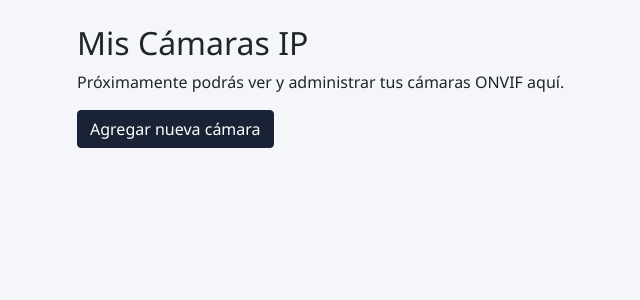
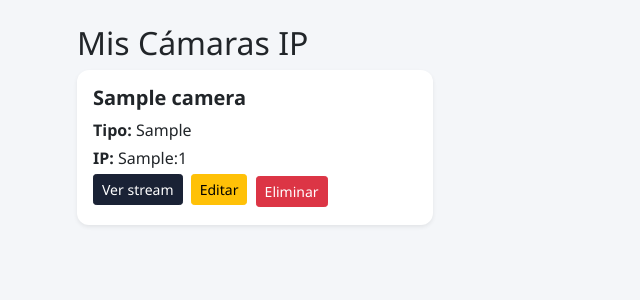
Before and after one commit to LeoSole423/IngresoPolo, a Flask app: page /camera/ in a window 1280 px wide. Shown: the part 64-364 px from the top of the page, without its empty margins (5-645 px from the left). Run offline with Flask 2, Linux system fonts and the light colour scheme; a user stored in the database is signed in; tables that the repository leaves empty hold one stand-in row (values such as "Sample post").

Commit message:
Cámaras: agregar editar y eliminar cámara en dashboard, rutas y templates actualizados

```diff
--- a/app/templates/camera/add.html
+++ b/app/templates/camera/add.html
@@ -1,6 +1,6 @@
 {% extends 'base.html' %}
 {% block content %}
-<h2>Agregar nueva cámara</h2>
+<h2>{% if edit_mode %}Editar cámara{% else %}Agregar nueva cámara{% endif %}</h2>
 <form method="post" id="cameraForm">
     {{ form.hidden_tag() }}
     <div class="mb-3">
@@ -32,7 +32,7 @@
         {{ form.stream_url(class_='form-control', id='stream_url', placeholder='http://ip:puerto/stream o /snapshot.jpg') }}
         <small class="form-text text-muted">Ejemplo: http://192.168.1.100:8080/video</small>
     </div>
-    <button type="submit" class="btn btn-success">Agregar cámara</button>
+    <button type="submit" class="btn btn-success">{% if edit_mode %}Guardar cambios{% else %}Agregar cámara{% endif %}</button>
 </form>
 
 <script>
--- a/app/templates/camera/home.html
+++ b/app/templates/camera/home.html
@@ -1,6 +1,26 @@
 {% extends 'base.html' %}
 {% block content %}
 <h2>Mis Cámaras IP</h2>
-<p>Próximamente podrás ver y administrar tus cámaras ONVIF aquí.</p>
-<a href="{{ url_for('camera.add_camera') }}" class="btn btn-primary">Agregar nueva cámara</a>
+{% if cameras and cameras|length > 0 %}
+    <div class="row">
+        {% for camera in cameras %}
+        <div class="col-md-6 col-lg-4 mb-4">
+            <div class="card h-100 border-0 shadow-sm">
+                <div class="card-body">
+                    <h5 class="card-title fw-bold">{{ camera.name }}</h5>
+                    <p class="mb-1"><strong>Tipo:</strong> {{ camera.type }}</p>
+                    <p class="mb-1"><strong>IP:</strong> {{ camera.ip }}{% if camera.port %}:{{ camera.port }}{% endif %}</p>
+                    <a href="{{ url_for('camera.view_camera', camera_id=camera.id) }}" class="btn btn-primary btn-sm mb-1">Ver stream</a>
+<a href="{{ url_for('camera.edit_camera', camera_id=camera.id) }}" class="btn btn-warning btn-sm mb-1 ms-1">Editar</a>
+<form method="POST" action="{{ url_for('camera.delete_camera', camera_id=camera.id) }}" style="display:inline;" onsubmit="return confirm('¿Estás seguro de que deseas eliminar esta cámara?');">
+    <button type="submit" class="btn btn-danger btn-sm ms-1">Eliminar</button>
+</form>
+                </div>
+            </div>
+        </div>
+        {% endfor %}
+    </div>
+{% else %}
+    <div class="alert alert-info">No tienes cámaras registradas. <a href='{{ url_for('camera.add_camera') }}'>Agrega una nueva cámara</a>.</div>
+{% endif %}
 {% endblock %}
```
